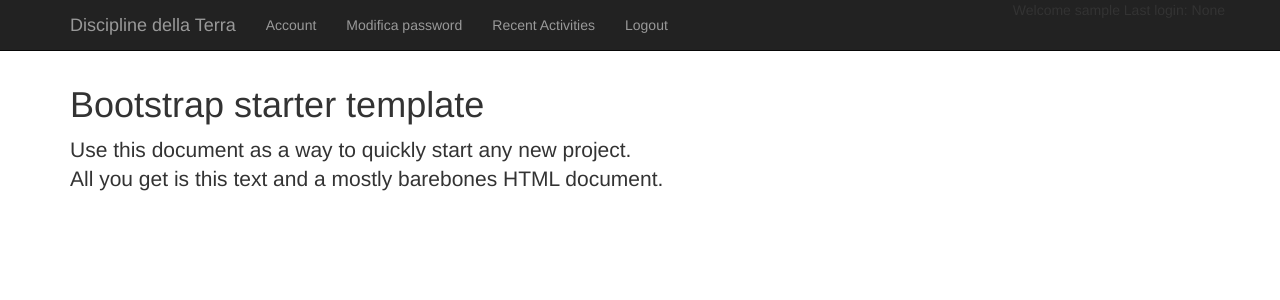
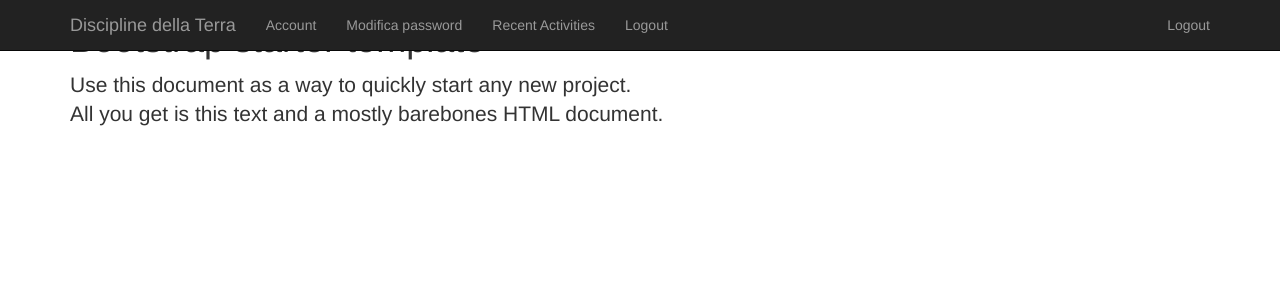
Before and after one commit to denever/discipline_terra, a Django app: page /accounts/profile/ in a window 1280 px wide. Shown: the top 300 px of the page. Run offline with Django 3.2, Linux system fonts and the light colour scheme; the visitor is signed in with stand-in values (Sample User, id 1); parts of the project's set-up code (start-up, migrations or seed data) failed here and were passed over; some libraries are stand-ins or nearby versions.

Commit message:
Added logout button

```diff
--- a/accounts/urls.py
+++ b/accounts/urls.py
@@ -26,7 +26,9 @@ urlpatterns += patterns('',
                             name='openid-complete'),
                         url(r'^logout/$',
                             'django.contrib.auth.views.logout',
-                            {'next_page': '/',}),
+                            {'next_page': '/',},
+                            name='logout'
+                            ),
                     )
 
                        # (r'^login/$', 'django.contrib.auth.views.login',
--- a/discipline_terra/templates/base.html
+++ b/discipline_terra/templates/base.html
@@ -17,7 +17,7 @@
     <link href="{% static "css/bootstrap.css" %}" rel="stylesheet">
 
     <!-- Custom styles for this template -->
-    <link href="{% static "css/starter-template.css" %}" rel="stylesheet">
+    <link href="{% static "css/discipline.css" %}" rel="stylesheet">
 
     <!-- Just for debugging purposes. Don't actually copy this line! -->
     <!--[if lt IE 9]><script src="../../docs-assets/js/ie8-responsive-file-warning.js"></script><![endif]-->
@@ -52,9 +52,11 @@
 	    {% endblock %}
 	  </ul>
 	  {% if user.is_authenticated %}
-	  <p class="collapse navbar-collapse nav navbar-nav navbar-right">
-	  {% trans "Welcome" %} {{ user }} {% trans "Last login" %}: {{ user.last_login }}
-	  </p>
+	  <ul class="nav navbar-nav navbar-right">
+	    <li>
+	      <a href="{% url 'logout' %}">{% trans "Logout" %}</a>
+	    </li>
+	  </ul>
 	  {% endif %}
 	</div><!--/.nav-collapse -->
       </div>
```
Lines whose indentation alone changed are shown as unchanged.
